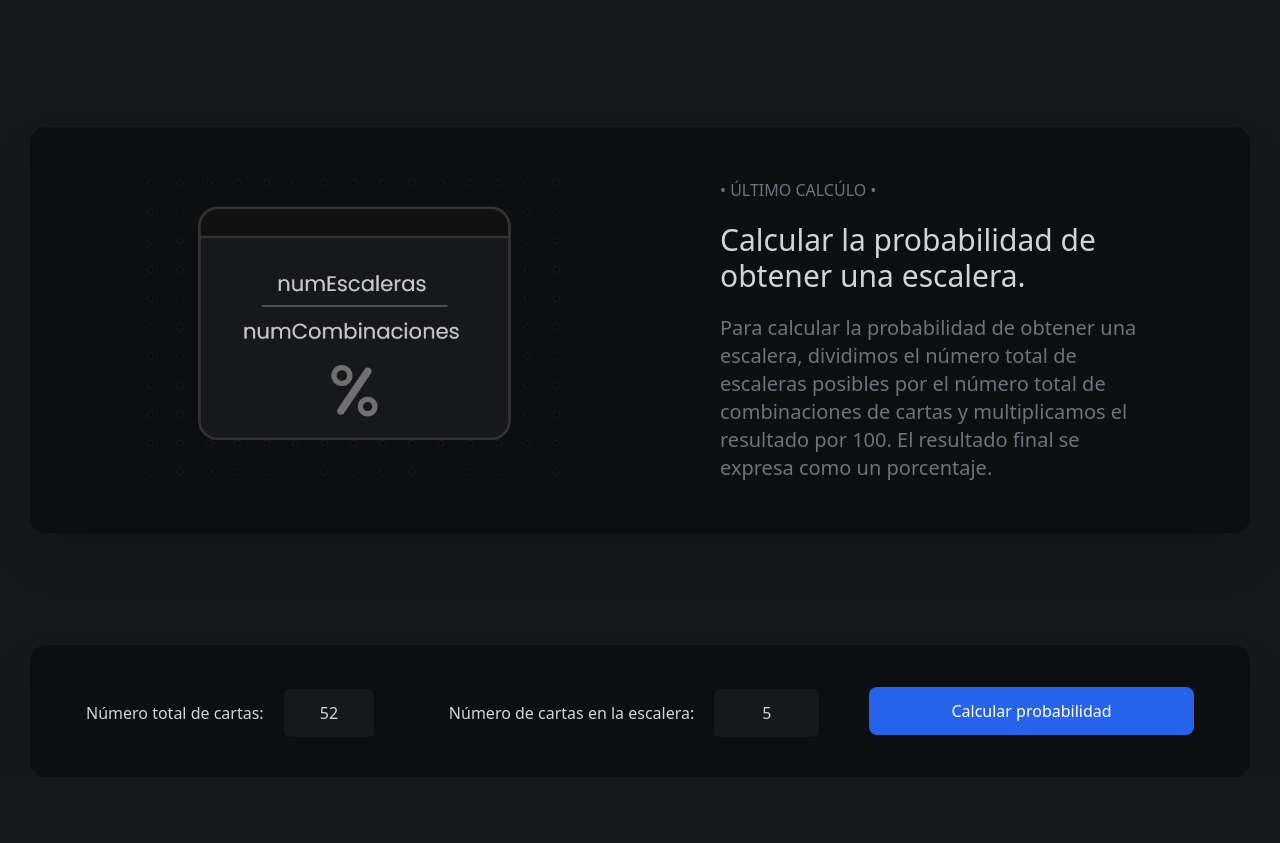
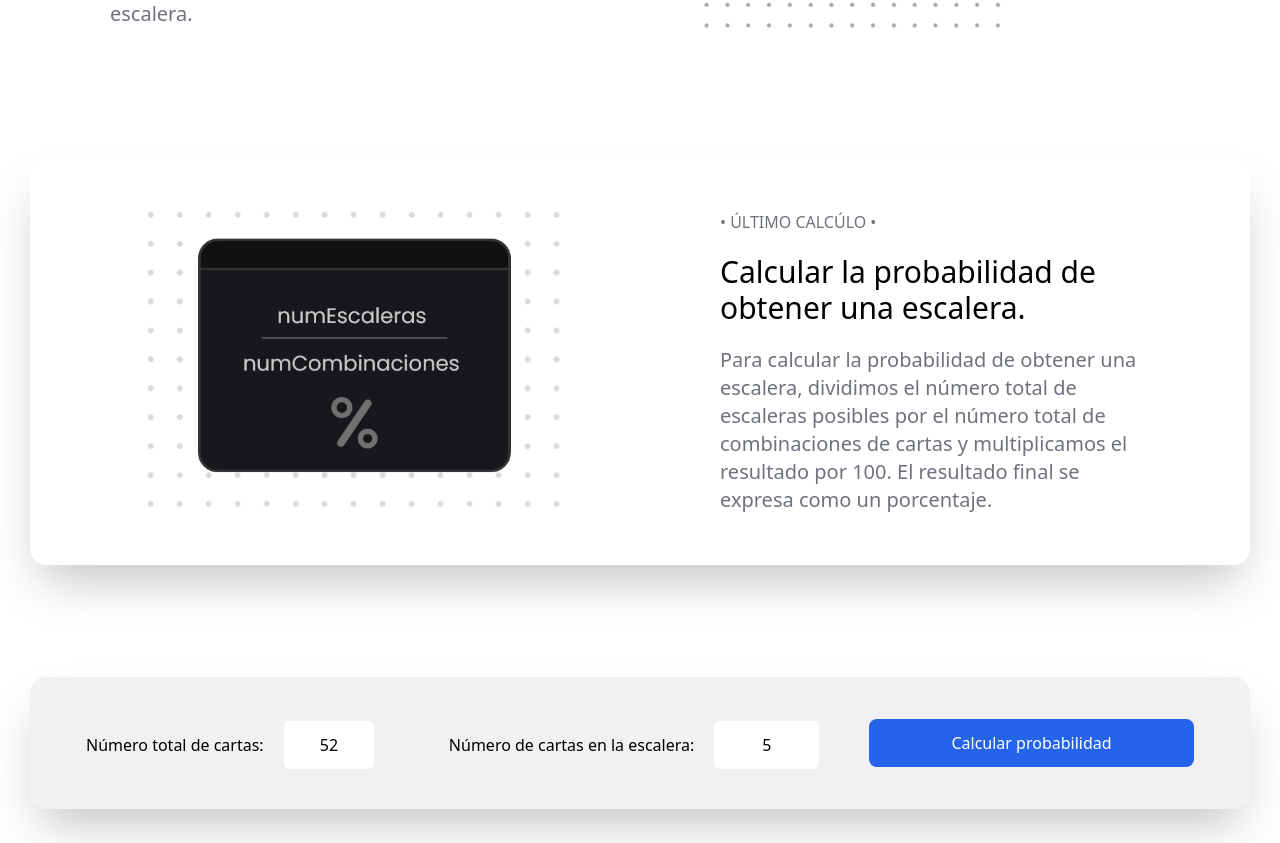
Before and after one commit to santiagobaronz/React, a React (Vite) app in the folder Probabilidad/01-probabilidad-cartas/: page / in a window 1280 px wide. Shown: the part 1954-2797 px from the top of the page. Before the commit the page ends 2731 px from the top, so only its background shows below. Built offline with nearby package versions, Linux system fonts and the light colour scheme.

Commit message:
[Cambio de colores] Cambio de estilo Dark to Light

```diff
--- a/Probabilidad/01-probabilidad-cartas/src/components/Escalera.jsx
+++ b/Probabilidad/01-probabilidad-cartas/src/components/Escalera.jsx
@@ -36,7 +36,7 @@ function ProbabilidadEscalera() {
 	}
 
 	return (
-		<div className="bg-[#0000006d] p-10 px-14 rounded-2xl shadow-2xl">
+		<div className="bg-[#dedede6d] p-10 px-14 rounded-2xl shadow-2xl">
 			<div className="w-full flex items-center">
 				<label className="text-title-color font-medium">
 					Número total de cartas:
@@ -47,7 +47,7 @@ function ProbabilidadEscalera() {
 					<input className="w-1/4 h-12 rounded-md ml-5 text-center mt-1 text-title-color bg-black-bg" type="number" value={cartasEscalera} onChange={(event) => setCartasEscalera(Number(event.target.value))} />
 				</label>
 
-				<button onClick={calcularProbabilidad} className='bg-blue  w-1/3 text-white py-3 px-10 rounded-lg font-medium' >Calcular probabilidad</button>
+				<button onClick={calcularProbabilidad} className='bg-blue  w-1/3 text-black-bg py-3 px-10 rounded-lg font-medium' >Calcular probabilidad</button>
 			</div>
 
 			{mostrarResultado && (
--- a/Probabilidad/01-probabilidad-cartas/src/components/Header.jsx
+++ b/Probabilidad/01-probabilidad-cartas/src/components/Header.jsx
@@ -9,7 +9,7 @@ export const Header = () => {
 			<h1 className="text-white font-medium text-xl ml-3">Probabilidad</h1>
 		</div>
 
-		<a href="https://github.com/santiagobaronz/React/tree/master/Probabilidad/01-probabilidad-cartas" target={'_blank'} className="bg-blue py-2 px-7 flex text-white rounded-full items-center" id="tooltip_website">
+		<a href="https://github.com/santiagobaronz/React/tree/master/Probabilidad/01-probabilidad-cartas" target={'_blank'} className="bg-blue py-2 px-7 flex text-black-bg rounded-full items-center" id="tooltip_website">
 			<i className="bi bi-github text-xl"></i>
 			<p className="font-medium ml-3">Califica en GitHub</p>
 		</a>
--- a/Probabilidad/01-probabilidad-cartas/src/components/HomePage.jsx
+++ b/Probabilidad/01-probabilidad-cartas/src/components/HomePage.jsx
@@ -28,11 +28,11 @@ export const HomePage = () => {
 				<h2 className='mt-10 text-7xl font-bold text-center text-title-color'>Obtén la <span className='text-blue'>probabilidad</span> de sacar escalera con cartas.</h2>
 				<p className='mt-10 text-center text-text-color text-xl w-4/6 m-auto'>Esta herramienta permite al usuario ingresar el número de cartas que se reparten y el número de cartas necesarias para formar una escalera. Luego, calculara la probabilidad de sacar una escalera específica y la probabilidad de sacar cualquier escalera.</p>
 
-				<button onClick={moverAVistaAncla} className='bg-blue py-3 px-7 text-white font-medium rounded-xl block text-center w-max m-auto mt-10'>Conocer cómo funciona</button>
+				<button onClick={moverAVistaAncla} className='bg-blue py-3 px-7 text-black-bg font-medium rounded-xl block text-center w-max m-auto mt-10'>Conocer cómo funciona</button>
 
 			</div>
 
-			<div className='flex items-center mt-12 mb-20' ref={elementoAncla}>
+			<div className='flex items-center mt-20 mb-20' ref={elementoAncla}>
 				<div className='w-1/2'>
 					<div className='mr-10 ml-20'>
 						<span className='text-text-color font-medium'>• OBTENER LOS DATOS •</span>
@@ -71,7 +71,7 @@ export const HomePage = () => {
 				</div>
 			</div>
 
-			<div className='flex items-center mb-28 bg-[#0000006d] p-10 px-14 rounded-2xl shadow-2xl'>
+			<div className='flex items-center mb-28 bg-[#ffffff6d] p-10 px-14 rounded-2xl shadow-2xl'>
 				<div className='w-1/2 flex justify-center'>
 					<img src="/assets/number4.png" className='w-5/6' />
 				</div>
@@ -84,7 +84,7 @@ export const HomePage = () => {
 				</div>
 			</div>
 
-			<div>
+			<div className='mb-40'>
 				<Escalera />
 			</div>
 		</div>
--- a/Probabilidad/01-probabilidad-cartas/tailwind.config.cjs
+++ b/Probabilidad/01-probabilidad-cartas/tailwind.config.cjs
@@ -18,9 +18,9 @@ module.exports = {
 			center: true,
 		},
 		colors: {
-			'white': '#FFF',
-			'black-bg': '#17181c',
-			'title-color': '#d1d4db',
+			'white': '#17181c',
+			'black-bg': '#FFF',
+			'title-color': '#000',
 			'text-color': '#6e727d',
 			'blue': '#2563ea',
 			'gray': '#707378',
```
